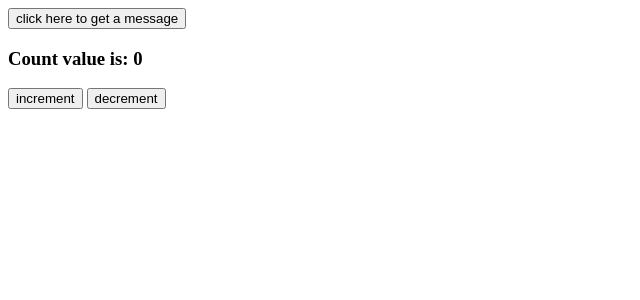
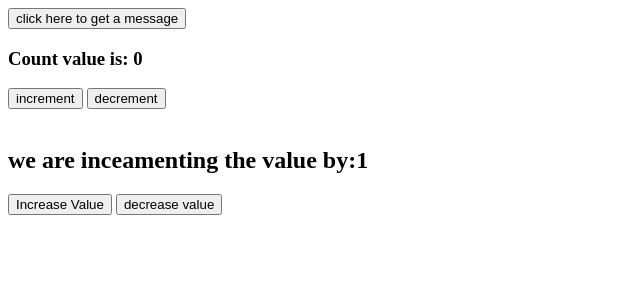
Before and after one commit to j1ere/reactpro, a React (Vite) app: page / in a window 1280 px wide. Shown: the top 300 px of the page, without its empty margins (0-640 px from the left). Built offline with nearby package versions, Linux system fonts and the light colour scheme.

Commit message:
states part 2

```diff
--- a/src/components/Counter.jsx
+++ b/src/components/Counter.jsx
@@ -9,16 +9,31 @@ export default function Counter() {
   // through the help of setCount
   const [count, setCount] = useState(0);
   function handleIncrement() {
-    setCount(count + 1);
+    setCount(count + value);
   }
   function handleDecrement() {
-    setCount(count - 1);
+    setCount(count - value);
+  }
+
+  const [value, incrementValue] = useState(1);
+
+  function increaseIncrementValue() {
+    incrementValue(value + 1);
+  }
+
+  function decreaseIncrementValue() {
+    incrementValue(value - 1);
   }
   return (
     <div>
       <h3>Count value is: {count}</h3>
       <button onClick={handleIncrement}>increment</button>{" "}
       <button onClick={handleDecrement}>decrement</button>
+      <br />
+      <br />
+      <h2>we are inceamenting the value by:{value}</h2>
+      <button onClick={increaseIncrementValue}>Increase Value</button>{" "}
+      <button onClick={decreaseIncrementValue}>decrease value</button>
     </div>
   );
 }
```
